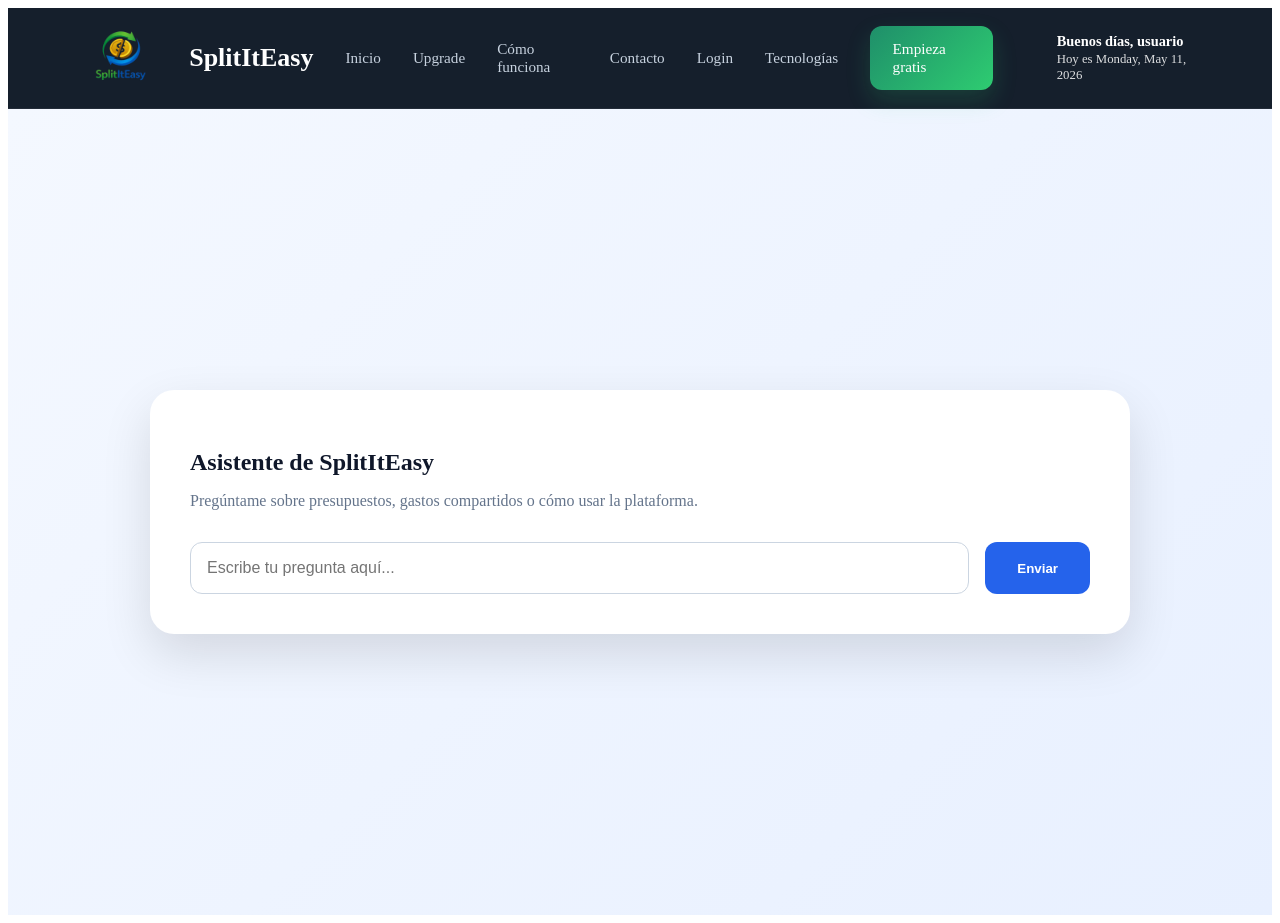
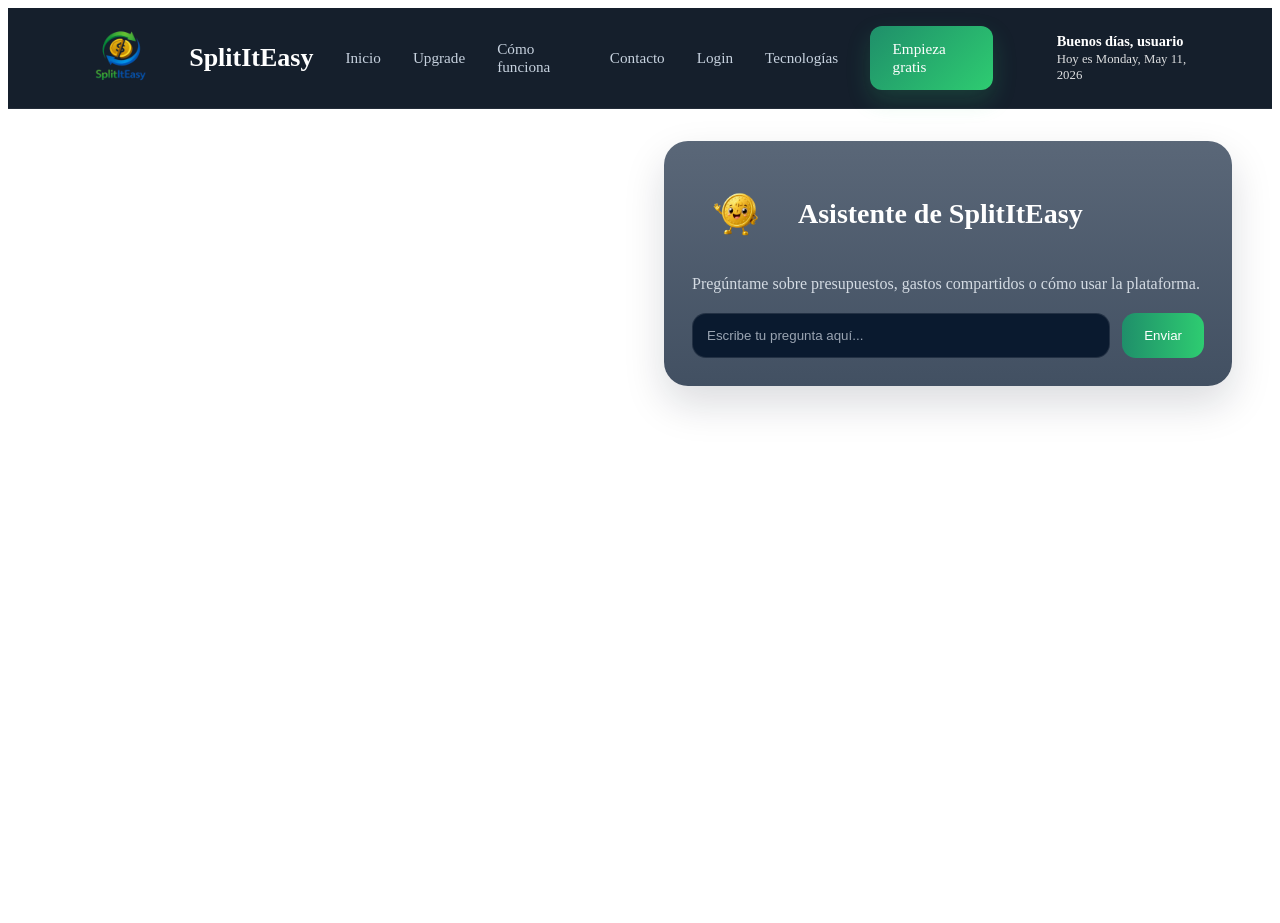
Before and after one commit to MiguelCuevasss/final_project, an Angular app in the folder proyecto_final_split/frontend/splititeasy/: page / in a window 1280 px wide. After the commit the page ends 821 px from the top, so only its background shows below. Built offline with nearby package versions, Linux system fonts and the light colour scheme.

Commit message:
Chatbot Css Improvement

```diff
--- a/proyecto_final_split/frontend/splititeasy/src/app/components/header/header.css
+++ b/proyecto_final_split/frontend/splititeasy/src/app/components/header/header.css
@@ -49,7 +49,7 @@
     text-decoration: none;
     font-weight: 500;
     font-size: 0.95rem;
-    transition: color 0.3s ease;
+    transition: color 0.3s ease, transform 0.3s ease;
 }
 
 .nav a:hover,
@@ -98,75 +98,113 @@
   font-size: 0.8rem;
 }
 
-/* Estilo basico del Chatbot */
+.chatbot-section {
+  min-height: calc(100vh - 96px);
+  width: 50%;
+  margin-left: auto;
+  background: #ffffff;
+  padding: 32px 40px 32px 24px;
+  box-sizing: border-box;
+  display: flex;
+  justify-content: flex-end;
+}
 
-.chat-section {
-  min-height: calc(100vh - 90px);
+.chatbot-container {
+  width: 100%;
+  max-width: 760px;
+}
+
+.chatbot-card {
+  background: linear-gradient(180deg, #5a6778, #425062);
+  border-radius: 24px;
+  padding: 28px;
+  box-shadow: 0 18px 40px rgba(15, 23, 42, 0.15);
+}
+
+.chat-header {
   display: flex;
   align-items: center;
-  justify-content: center;
-  padding: 3rem 1.5rem;
-  background: linear-gradient(135deg, #f4f8ff 0%, #e8f0ff 100%);
+  gap: 16px;
+  margin-bottom: 10px;
 }
 
-.chat-container {
-  width: 100%;
-  max-width: 900px;
-  background: #ffffff;
-  border-radius: 24px;
-  padding: 2.5rem;
-  box-shadow: 0 20px 50px rgba(0, 0, 0, 0.12);
+.chat-avatar {
+  width: 90px;
+  height: 90px;
+  object-fit: contain;
 }
 
-.chat-container h2 {
-  margin-bottom: 0.5rem;
-  color: #0f172a;
+.chatbot-card h2 {
+  color: #ffffff;
+  font-size: 28px;
+  margin: 0;
 }
 
-.chat-subtitle {
-  margin-bottom: 2rem;
-  color: #64748b;
+.chatbot-card p {
+  color: #d4dbe3;
+  margin-bottom: 20px;
 }
 
-.chat-messages {
-  margin-bottom: 1.5rem;
+.chat-response {
+  background: #0a1a2f;
+  border-left: 4px solid #2ecc71;
+  border-radius: 16px;
+  padding: 16px;
+  color: #ffffff;
+  margin-bottom: 20px;
 }
 
-.ai-message {
-  background: #eff6ff;
-  border-left: 4px solid #2563eb;
-  padding: 1rem;
-  border-radius: 12px;
-}
-
-.chat-input-area {
+.chat-input-row {
   display: flex;
-  gap: 1rem;
+  gap: 12px;
 }
 
 .chat-input {
   flex: 1;
-  padding: 1rem;
-  border: 1px solid #cbd5e1;
-  border-radius: 12px;
-  font-size: 1rem;
+  padding: 14px;
+  border-radius: 14px;
+  border: 1px solid rgba(255,255,255,0.1);
+  background: #0a1a2f;
+  color: white;
+  outline: none;
+  box-sizing: border-box;
 }
 
-.chat-button {
-  padding: 1rem 2rem;
-  border: none;
-  border-radius: 12px;
-  background: #2563eb;
-  color: white;
-  font-weight: 600;
-  cursor: pointer;
+.chat-input::placeholder {
+  color: #9aa4b2;
 }
 
-.chat-button:hover {
-  background: #1d4ed8;
+.chat-btn {
+  padding: 14px 22px;
+  border-radius: 14px;
+  border: none;
+  background: linear-gradient(90deg, #1f8f6a, #2ecc71);
+  color: white;
+  cursor: pointer;
+  transition: 0.25s;
 }
 
-/* Responsive */
+.chat-btn:hover {
+  transform: translateY(-2px);
+  box-shadow: 0 10px 20px rgba(46, 204, 113, 0.25);
+}
+
+@media (max-width: 900px) {
+  .chatbot-section {
+    width: 100%;
+    margin-left: 0;
+    padding: 24px 16px;
+    justify-content: center;
+  }
+
+  .chatbot-container {
+    width: 100%;
+  }
+
+  .chat-input-row {
+    flex-direction: column;
+  }
+}
 
 @media (max-width: 768px) {
   .header-info {
--- a/proyecto_final_split/frontend/splititeasy/src/app/components/header/header.html
+++ b/proyecto_final_split/frontend/splititeasy/src/app/components/header/header.html
@@ -32,32 +32,43 @@
   </div>
 </header>
 
-<section class="chat-section">
-  <div class="chat-container">
+<section class="chatbot-section">
+  <div class="chatbot-container">
+    <div class="chatbot-card">
+
+      <div class="chat-header">
+  <img src="coin.png" alt="AI coin" class="chat-avatar" />
+
+  <div class="chat-title">
     <h2>Asistente de SplitItEasy</h2>
-    <p class="chat-subtitle">Pregúntame sobre presupuestos, gastos compartidos o cómo usar la plataforma.</p>
+  </div>
+</div>
 
-    <div class="chat-messages" *ngIf="aiResponse">
-      <div class="ai-message">
+      <p>Pregúntame sobre presupuestos, gastos compartidos o cómo usar la plataforma.</p>
+
+      <div class="chat-response" *ngIf="aiResponse">
         <strong>SplitItEasy AI:</strong>
         <p>{{ aiResponse }}</p>
       </div>
-    </div>
 
-    <div class="chat-input-area">
+      <div class="chat-input-row">
         <input
           type="text"
           [(ngModel)]="userMessage"
+          name="userMessage"
           placeholder="Escribe tu pregunta aquí..."
           class="chat-input"
-        (keyup.enter)="sendMessage()" />
+          (keyup.enter)="sendMessage()"
+        />
 
         <button
           type="button"
-        class="chat-button"
+          class="chat-btn"
           (click)="sendMessage()">
           Enviar
         </button>
       </div>
+
+    </div>
   </div>
 </section>
```
Also changed, not shown: proyecto_final_split/frontend/splititeasy/public/coin.png (added). Lines whose indentation alone changed are shown as unchanged.
